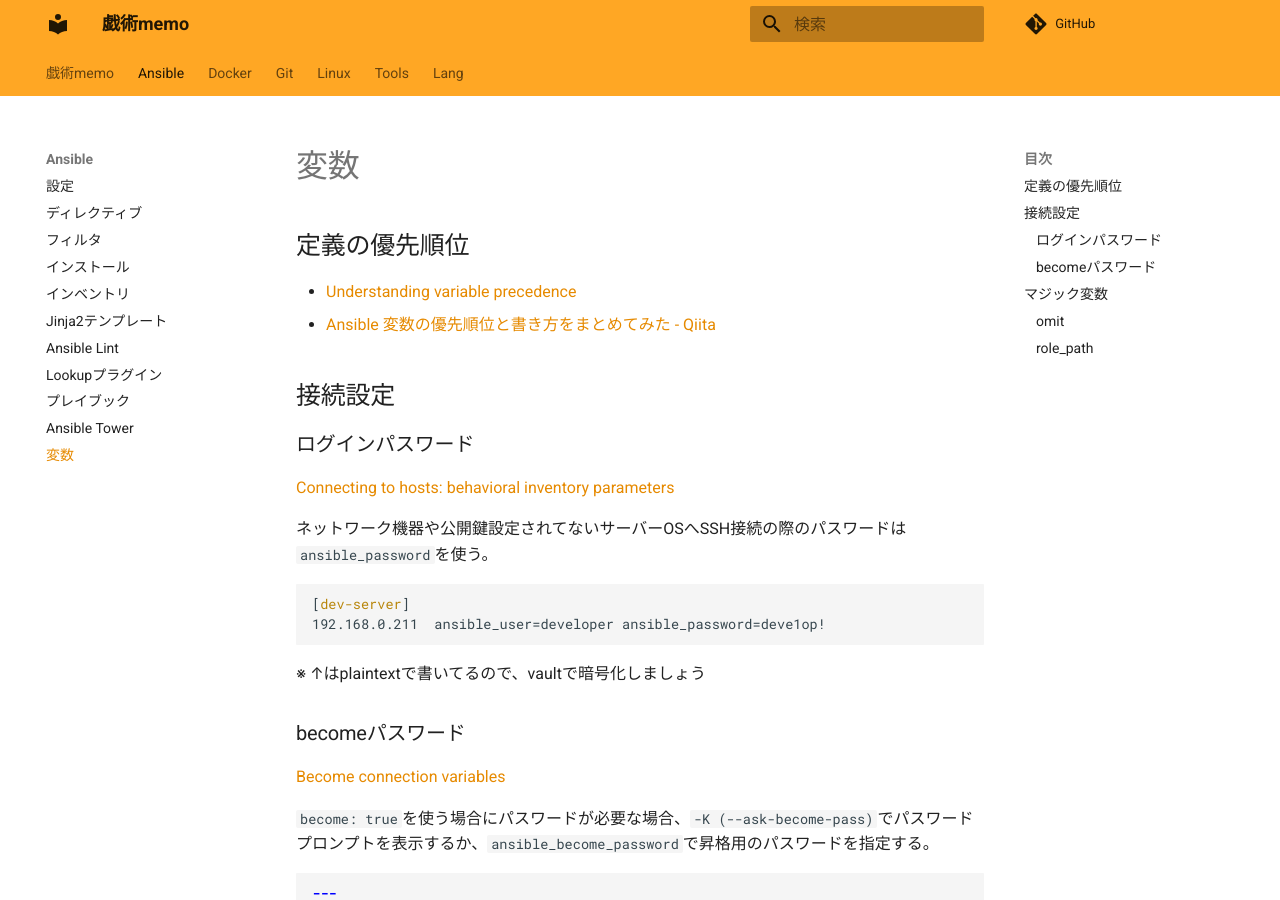
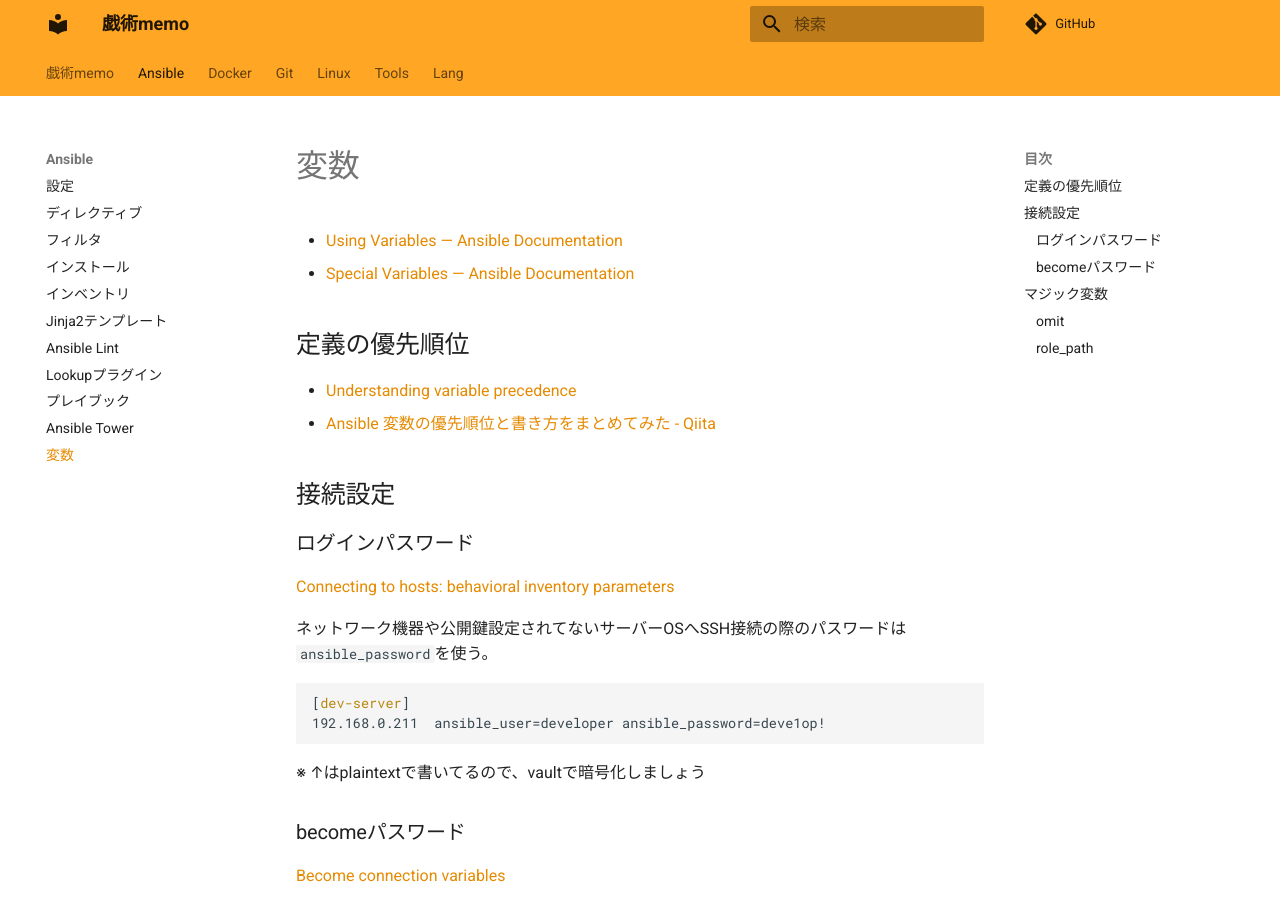
Before and after one commit to zaki-lknr/docs, an MkDocs documentation site: the page built from docs/Ansible/variable.md, in a window 1280 px wide and 900 px high. Built offline with MkDocs 1.6.1 and Material for MkDocs 9.7.7, drawn with Linux system fonts in a browser that asks for light colours; comment, search, counter and statistics services are not loaded.

Commit message:
add: ansible/変数 リンク追加

```diff
--- a/docs/Ansible/variable.md
+++ b/docs/Ansible/variable.md
@@ -1,4 +1,7 @@
 # 変数
+
+- [Using Variables — Ansible Documentation](https://docs.ansible.com/ansible/latest/user_guide/playbooks_variables.html)
+- [Special Variables — Ansible Documentation](https://docs.ansible.com/ansible/latest/reference_appendices/special_variables.html)
 
 ## 定義の優先順位
 
```
